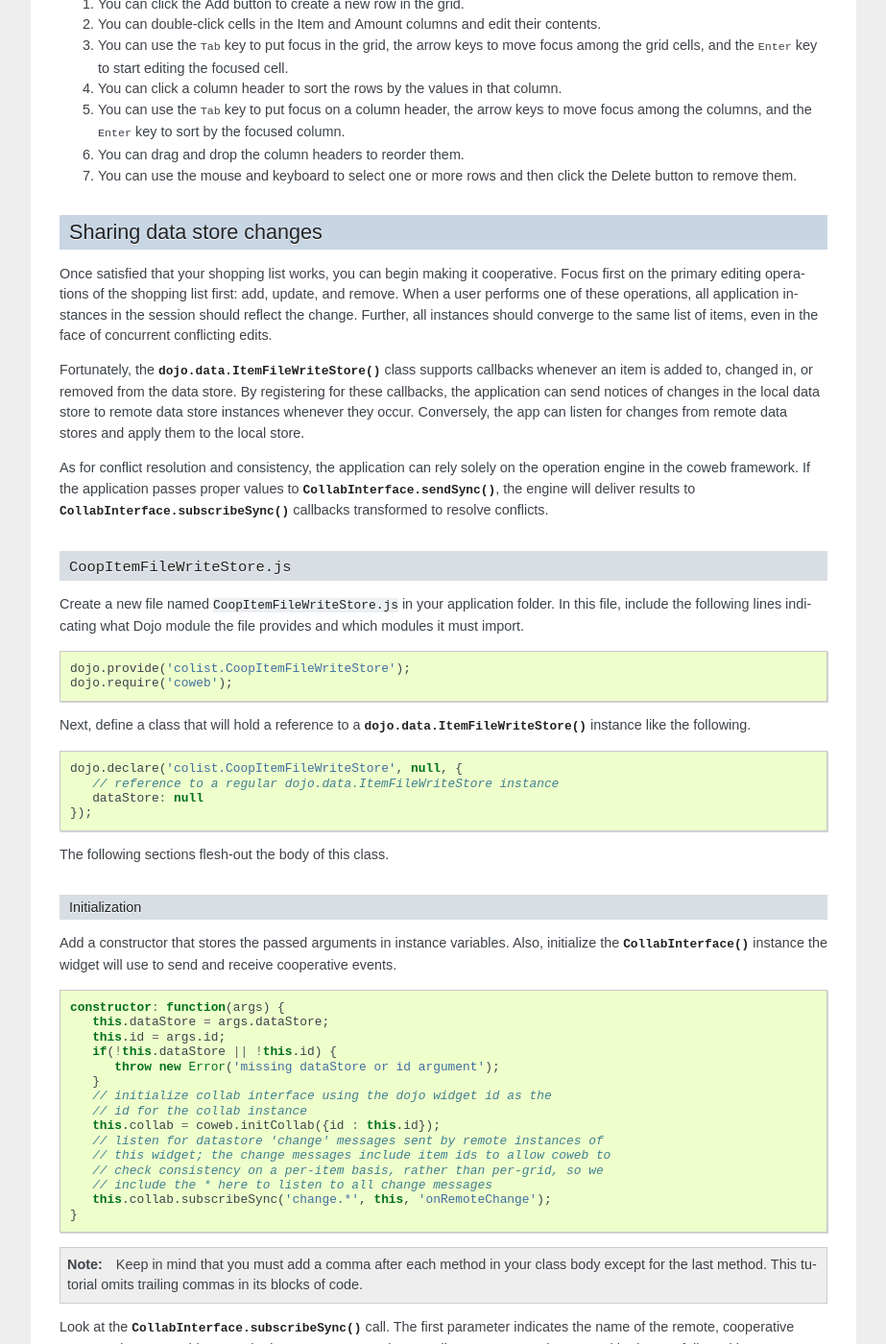
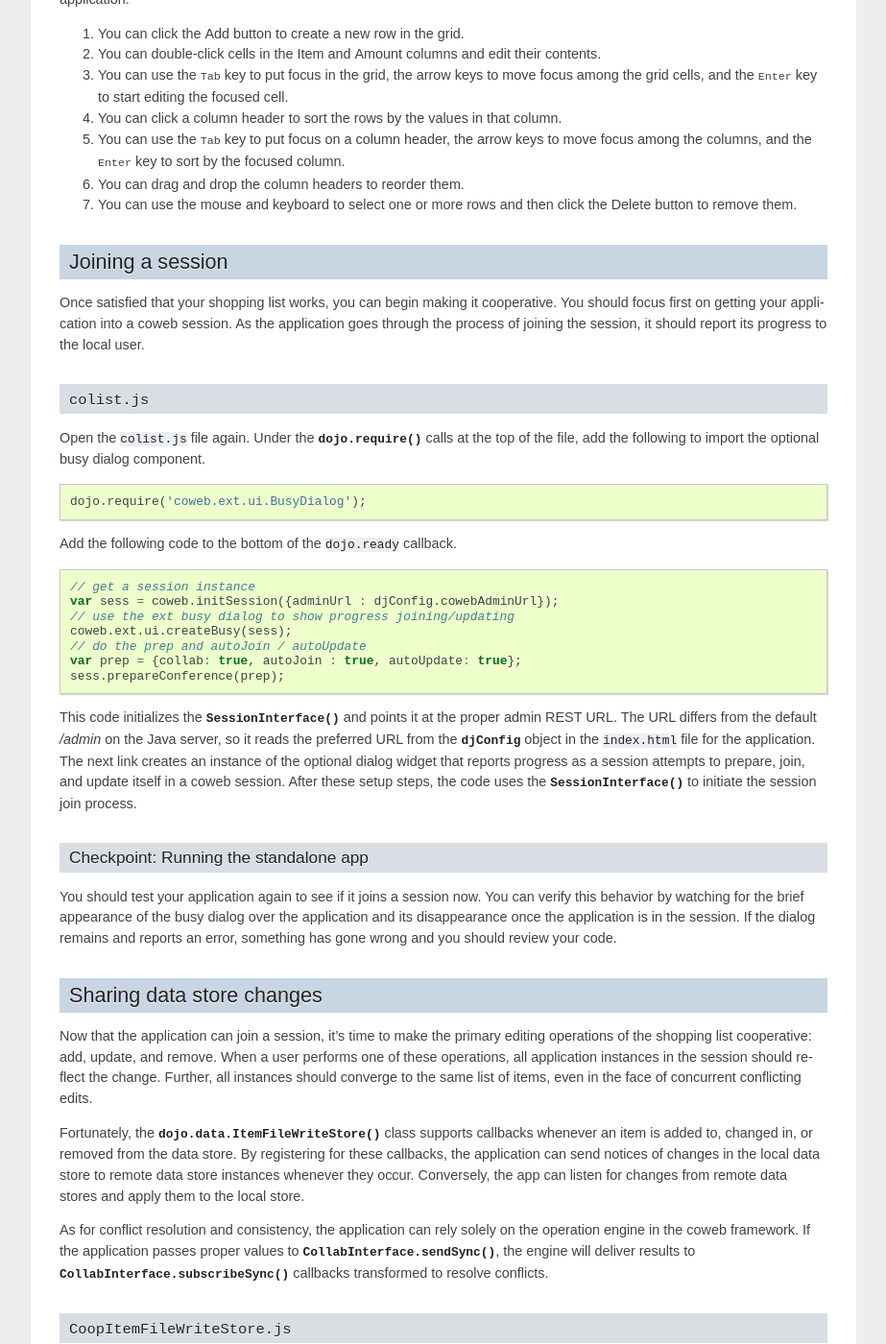
Before and after one commit to opencoweb/coweb, a Sphinx documentation site: the page built from docs/tutorial/shopping.rst, in a window 1280 px wide and 1400 px high, scrolled down 6197 px. Shown: the whole window at 96% size, without its empty margins (198-1121 px from the left). Built offline with Sphinx 7.4.7, drawn with Linux system fonts in a browser that asks for light colours; some of the changed text lies outside the part shown.

Commit message:
Shopping list tutorial draft
* Needs review, verification

```diff
--- a/docs/tutorial/shopping.rst
+++ b/docs/tutorial/shopping.rst
@@ -15,7 +15,7 @@ To get started, first consider the application requirements. Note that these are
 #. Each cell in the list can hold free-form text editable by the user.
 #. Edits to list items take effect when the user hits :kbd:`Enter`, not character-by-character.
 #. Users can sort their views of the list independently of one another.
-#. The list highlights which rows users have focused to assist collaboration.
+#. The list highlights rows that have remote user input focus.
 
 The final version of our application will look something like the following.
 
@@ -253,6 +253,8 @@ Edit the :file:`colist.js` file. Under the existing :func:`dojo.require` call at
    dojo.require('dojox.grid.DataGrid');
    dojo.require('dojo.data.ItemFileWriteStore');
    dojo.require('dijit.form.Button');
+   dojo.require('dijit.layout.BorderContainer');
+   dojo.require('dijit.layout.ContentPane');
 
 Next, replace the :func:`console.log` call in the :func:`dojo.ready` callback with the following code.
 
@@ -337,10 +339,43 @@ You should test your application now to ensure the shopping list widgets work. T
 #. You can drag and drop the column headers to reorder them.
 #. You can use the mouse and keyboard to select one or more rows and then click the :guilabel:`Delete` button to remove them.
 
+Joining a session
+~~~~~~~~~~~~~~~~~
+
+Once satisfied that your shopping list works, you can begin making it cooperative. You should focus first on getting your application into a coweb session. As the application goes through the process of joining the session, it should report its progress to the local user.
+
+:file:`colist.js`
+#################
+
+Open the :file:`colist.js` file again. Under the :func:`dojo.require` calls at the top of the file, add the following to import the optional busy dialog component.
+
+.. sourcecode:: javascript
+
+   dojo.require('coweb.ext.ui.BusyDialog');
+
+Add the following code to the bottom of the :file:`dojo.ready` callback.
+
+.. sourcecode:: javascript
+
+   // get a session instance
+   var sess = coweb.initSession({adminUrl : djConfig.cowebAdminUrl});
+   // use the ext busy dialog to show progress joining/updating
+   coweb.ext.ui.createBusy(sess);
+   // do the prep and autoJoin / autoUpdate
+   var prep = {collab: true, autoJoin : true, autoUpdate: true};
+   sess.prepareConference(prep);
+
+This code initializes the :class:`SessionInterface` and points it at the proper admin REST URL. The URL differs from the default `/admin` on the Java server, so it reads the preferred URL from the :attr:`djConfig` object in the :file:`index.html` file for the application. The next link creates an instance of the optional dialog widget that reports progress as a session attempts to prepare, join, and update itself in a coweb session. After these setup steps, the code uses the :class:`SessionInterface` to initiate the session join process.
+
+Checkpoint: Running the standalone app
+######################################
+
+You should test your application again to see if it joins a session now. You can verify this behavior by watching for the brief appearance of the busy dialog over the application and its disappearance once the application is in the session. If the dialog remains and reports an error, something has gone wrong and you should review your code.
+
 Sharing data store changes
 ~~~~~~~~~~~~~~~~~~~~~~~~~~
 
-Once satisfied that your shopping list works, you can begin making it cooperative. Focus first on the primary editing operations of the shopping list first: add, update, and remove. When a user performs one of these operations, all application instances in the session should reflect the change. Further, all instances should converge to the same list of items, even in the face of concurrent conflicting edits.
+Now that the application can join a session, it's time to make the primary editing operations of the shopping list cooperative: add, update, and remove. When a user performs one of these operations, all application instances in the session should reflect the change. Further, all instances should converge to the same list of items, even in the face of concurrent conflicting edits.
 
 Fortunately, the :class:`dojo.data.ItemFileWriteStore` class supports callbacks whenever an item is added to, changed in, or removed from the data store. By registering for these callbacks, the application can send notices of changes in the local data store to remote data store instances whenever they occur. Conversely, the app can listen for changes from remote data stores and apply them to the local store.
 
@@ -779,9 +812,7 @@ This callback unserializes the rows received from a remote :func:`onGetFullState
 Checkpoint: Testing data store improvements
 ###########################################
 
-You should test your application now to confirm late joining browsers immediately see the up-to-date shopping list. The easiest way to perform this test is to open at least two browser windows on the same machine, make changes to the list, and then refresh one of the browsers. In addition to the features from the previous checkpoint, the following should be possible in your application at this point:
-
-#. When joining the session after edits are made to the list, the joining application immediately reflects the current list contents.
+You should test your application now to confirm late joining browsers immediately see the up-to-date shopping list. The easiest way to perform this test is to open at least two browser windows on the same machine, make changes to the list, and then refresh one of the browsers. The state of the list in the refreshed browser should match that of the list in the other browser.
 
 Providing remote user awareness
 ~~~~~~~~~~~~~~~~~~~~~~~~~~~~~~~
@@ -791,7 +822,7 @@ Now that the shopping list items are properly shared, you can focus on providing
 :file:`CoopGrid.js`
 ###################
 
-Create a new file in the application folder named :file:`CoopGrid.js`. Add the following imports and class definition to the file.
+Create a new file in the application folder named :file:`CoopGrid.js`. Add the following code to the file.
 
 .. highlight:: javascript
 .. literalinclude:: ../../www/examples/colist/CoopGrid.js
```
Also changed, not shown: other parts of docs/tutorial/shopping.rst (+1 -4 lines).
